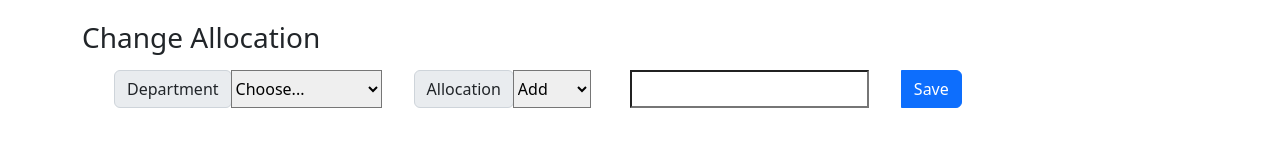
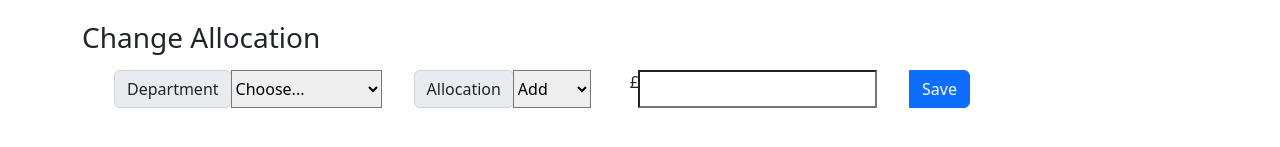
Before and after one commit to mfardsaffari/ejtos-react_budget_app, a React (Create React App) app: page / in a window 1280 px wide. Shown: the part 549-696 px from the top of the page. Built offline with nearby package versions, Linux system fonts and the light colour scheme.

Commit message:
Remove unnecessary console logs

```diff
--- a/src/components/AllocationForm.js
+++ b/src/components/AllocationForm.js
@@ -18,7 +18,7 @@ const ItemSelected = (props) => {
             }, 0);
 
             const reminded = parseInt(Budget) - totalExpenses;
-            console.log(reminded);
+
             if(quantity <= reminded)
             {
                 const item = {
@@ -74,7 +74,7 @@ const ItemSelected = (props) => {
                     <option   option value="Reduce" name="Reduce">Reduce</option>
                   </select>
                   <span className="eco" style={{ marginLeft: '2rem', marginRight: '8px'}}></span>
-
+                    <span>{Currency}</span>
                     <input
                         required='required'
                         type='number'
```
